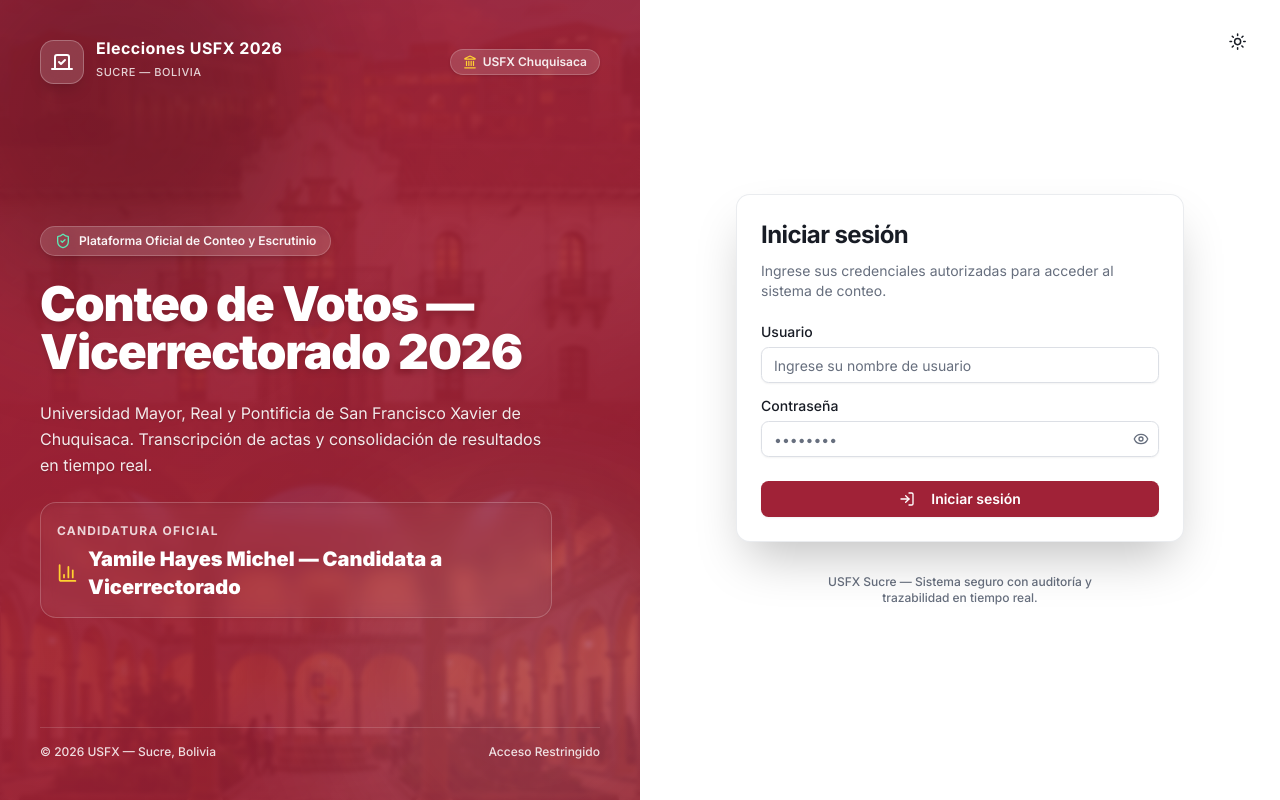
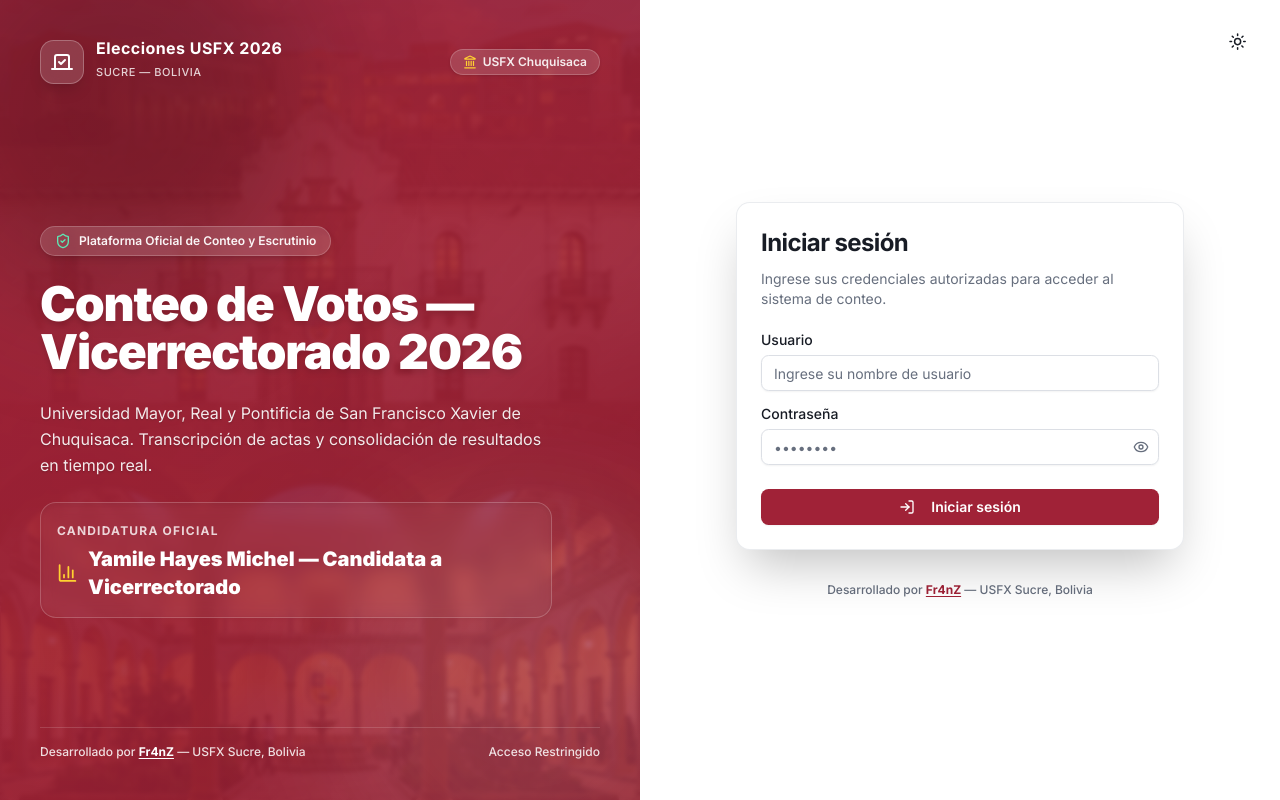
Before and after one commit to FranzAlvis/Conteo, a React (Vite) app in the folder frontend/: page /sign-in in a window 1280 px wide. Built offline with nearby package versions, Linux system fonts and the light colour scheme; no server answers.

Commit message:
fix: solucionar error 500 en dashboard resumen, re-agregar creditos de desarrollador Fr4nZ en login y simplificar titulos de resultados

```diff
--- a/frontend/src/features/auth/sign-in/index.tsx
+++ b/frontend/src/features/auth/sign-in/index.tsx
@@ -78,9 +78,20 @@
           </div>
         </div>
 
-        {/* Bottom Footer */}
+        {/* Bottom Footer with Developer Credit */}
         <div className='relative z-10 text-xs text-white/85 flex justify-between items-center border-t border-white/15 pt-4 font-medium'>
-          <span>© 2026 USFX — Sucre, Bolivia</span>
+          <span>
+            Desarrollado por{' '}
+            <a
+              href='https://github.com/FranzAlvis'
+              target='_blank'
+              rel='noopener noreferrer'
+              className='font-bold text-white underline underline-offset-2 hover:text-amber-300 transition-colors'
+            >
+              Fr4nZ
+            </a>{' '}
+            — USFX Sucre, Bolivia
+          </span>
           <span>Acceso Restringido</span>
         </div>
       </div>
@@ -123,7 +134,16 @@
 
         {/* Footer info for mobile */}
         <p className='mt-8 text-center text-xs text-muted-foreground max-w-xs font-medium'>
-          USFX Sucre — Sistema seguro con auditoría y trazabilidad en tiempo real.
+          Desarrollado por{' '}
+          <a
+            href='https://github.com/FranzAlvis'
+            target='_blank'
+            rel='noopener noreferrer'
+            className='font-bold text-primary underline underline-offset-2 hover:opacity-80'
+          >
+            Fr4nZ
+          </a>{' '}
+          — USFX Sucre, Bolivia
         </p>
       </div>
     </div>
--- a/frontend/src/features/dashboard/index.tsx
+++ b/frontend/src/features/dashboard/index.tsx
@@ -17,11 +17,14 @@
   const {
     mesasCargadas,
     totalMesas,
-    totalVotos,
+    totalVotosPonderados,
+    totalVotosEstudiantiles,
     totalPadron,
     conteoAbierto,
     updateElectionData,
   } = useElectionStore()
+
+  const totalVotos = totalVotosPonderados || 0
 
   const porcentajeMesas = totalMesas > 0 ? Math.round((mesasCargadas / totalMesas) * 100) : 0
   const porcentajeParticipacion = totalPadron > 0 ? ((totalVotos / totalPadron) * 100).toFixed(1) : '0'
--- a/frontend/src/features/resultados/index.tsx
+++ b/frontend/src/features/resultados/index.tsx
@@ -126,21 +126,12 @@
                 <div>
                   <CardTitle className='text-lg font-bold flex items-center gap-2'>
                     <Activity className='h-5 w-5 text-primary' />
-                    Cómputo en Tiempo Real por Candidatura
+                    Porcentajes y Tendencias de la Elección
                   </CardTitle>
                   <CardDescription className='text-xs pt-1'>
-                    {activeSector === 'ponderado'
-                      ? 'Total Ponderado acumulado (Estudiantes + 45 * Docentes).'
-                      : activeSector === 'estudiantil'
-                        ? 'Votos nominales de mesas estudiantiles.'
-                        : 'Votos nominales de la mesa de docentes.'}
+                    Distribución porcentual del cómputo con resalte del candidato ganador.
                   </CardDescription>
                 </div>
-                {activeSector === 'ponderado' && (
-                  <Badge variant='outline' className='bg-amber-500/10 text-amber-600 dark:text-amber-400 border-amber-500/30 font-bold text-xs gap-1'>
-                    <Zap className='h-3 w-3' /> Ponderación 1:45
-                  </Badge>
-                )}
               </div>
             </CardHeader>
             <CardContent>
--- a/frontend/src/features/transcripcion/index.tsx
+++ b/frontend/src/features/transcripcion/index.tsx
@@ -31,6 +31,8 @@
   MessageSquare,
   Search,
   Lock,
+  ShieldCheck,
+  UserCheck,
 } from 'lucide-react'
 import { toast } from 'sonner'
 import { useElectionStore, MesaReciente } from '@/stores/election-store'
@@ -46,9 +48,10 @@
     role: 'TRANSCRIPTOR',
   }
 
-  const isAdmin = currentUser.role === 'ADMIN'
+  const userRole = Array.isArray(currentUser.role) ? currentUser.role[0] : currentUser.role
+  const isAdmin = userRole === 'ADMIN'
 
-  // Filter tables assigned to this transcriptor (or all tables if Admin)
+  // Filter tables assigned strictly to this transcriptor (or all tables if Admin)
   const [searchTerm, setSearchTerm] = useState('')
   const [selectedMesa, setSelectedMesa] = useState<MesaReciente | null>(null)
   const [openDialog, setOpenDialog] = useState(false)
@@ -63,7 +66,11 @@
     if (!matchesSearch) return false
 
     if (isAdmin) return true
-    return m.transcriptorId === currentUser.id || m.transcriptor === currentUser.name
+    return (
+      m.transcriptorId === currentUser.id ||
+      m.transcriptor.toLowerCase().includes(currentUser.name?.toLowerCase() || '') ||
+      currentUser.username === 'transcriptor'
+    )
   })
 
   const handleOpenTranscripcion = (mesa: MesaReciente) => {
@@ -125,9 +132,31 @@
       <Main className='space-y-6 p-4 sm:p-6'>
         <div className='flex flex-col sm:flex-row items-start sm:items-center justify-between gap-4'>
           <div>
+            <div className='flex items-center gap-2'>
               <h2 className='text-2xl font-bold tracking-tight'>Mis Mesas Asignadas</h2>
-            <p className='text-xs text-muted-foreground mt-0.5'>
-              Carga y edición exclusiva de actas electorales por transcriptor con actualización en vivo al Visor.
+              <Badge
+                variant='outline'
+                className={`text-[11px] font-bold uppercase ${
+                  isAdmin
+                    ? 'bg-purple-500/10 text-purple-600 border-purple-500/30'
+                    : 'bg-emerald-500/10 text-emerald-600 border-emerald-500/30'
+                }`}
+              >
+                {isAdmin ? (
+                  <span className='flex items-center gap-1'>
+                    <ShieldCheck className='h-3 w-3' /> Modo Administrador (Todas las Mesas)
+                  </span>
+                ) : (
+                  <span className='flex items-center gap-1'>
+                    <UserCheck className='h-3 w-3' /> Modo Transcriptor ({currentUser.name})
+                  </span>
+                )}
+              </Badge>
+            </div>
+            <p className='text-xs text-muted-foreground mt-1'>
+              {isAdmin
+                ? 'Vista completa de supervisión y carga de actas para todas las mesas del sistema.'
+                : 'Acceso restringido: únicamente ves y transcribes las mesas asignadas a tu cuenta.'}
             </p>
           </div>
 
@@ -143,6 +172,7 @@
         </div>
 
         {/* Mesas Cards Grid */}
+        {mesasAsignadas.length > 0 ? (
           <div className='grid grid-cols-1 md:grid-cols-2 lg:grid-cols-3 gap-5'>
             {mesasAsignadas.map((m) => {
               const isDocente = m.tipo === 'DOCENTE'
@@ -174,7 +204,7 @@
                     </div>
                     <CardTitle className='text-base font-bold pt-2'>{m.facultad}</CardTitle>
                     <CardDescription className='text-xs'>
-                    Transcriptor: <strong className='text-foreground'>{m.transcriptor}</strong>
+                      Transcriptor Encargado: <strong className='text-foreground'>{m.transcriptor}</strong>
                     </CardDescription>
                   </CardHeader>
 
@@ -238,6 +268,15 @@
               )
             })}
           </div>
+        ) : (
+          <div className='p-12 text-center border border-dashed rounded-xl bg-card space-y-3'>
+            <FileSpreadsheet className='h-12 w-12 text-muted-foreground mx-auto opacity-50' />
+            <h3 className='text-lg font-bold text-foreground'>Sin Mesas Asignadas</h3>
+            <p className='text-xs text-muted-foreground max-w-sm mx-auto'>
+              No tienes mesas de votación asignadas actualmente o no coinciden con la búsqueda. Contacta al Administrador para recibir asignaciones.
+            </p>
+          </div>
+        )}
       </Main>
 
       {/* Modal Transcripción y Edición de Mesa */}
```
Lines whose indentation alone changed are shown as unchanged.
